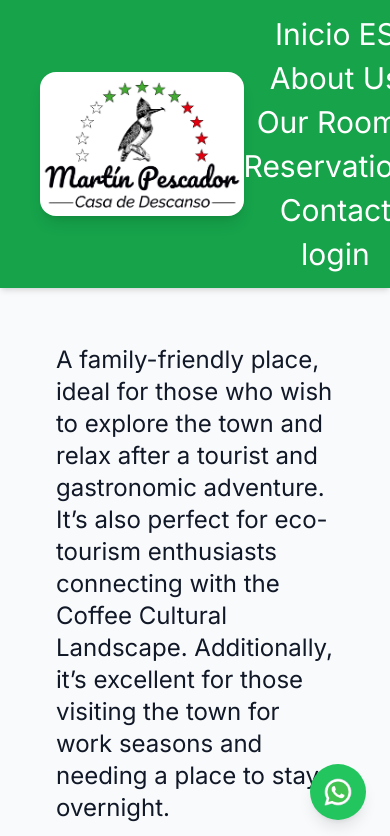
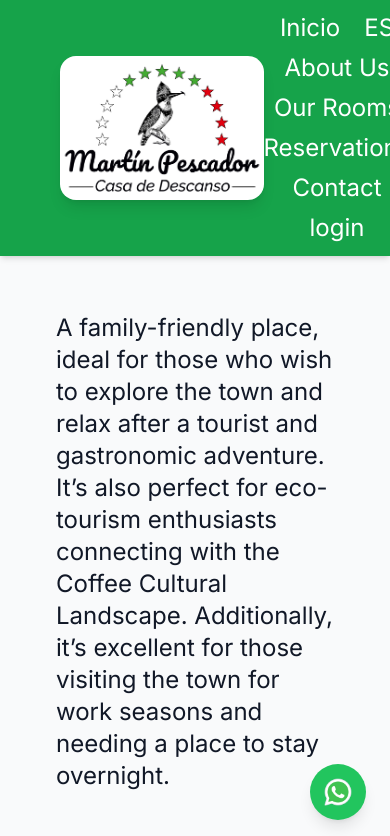
Before and after one commit to Erika000o/Hostal, a React (Vite) app in the folder hostal_martin/: page / in a window 390 px wide. Shown: the top 836 px of the page. Built offline with nearby package versions, Linux system fonts and the light colour scheme; no server answers.

Commit message:
Actualización de traduccion

```diff
--- a/hostal_martin/src/components/Header.jsx
+++ b/hostal_martin/src/components/Header.jsx
@@ -10,8 +10,8 @@ function Header() {
   };
 
   return (
-    <header className="bg-green-600 text-white p-4 shadow-md">
-      <div className="max-w-[1400px] mx-auto flex items-center justify-between px-6">
+    <header className="bg-green-600 text-white p-3 shadow-md">
+      <div className="max-w-[1400px] mx-auto flex items-center justify-between px-12">
 
         <div className="flex-shrink-0">
           <img
@@ -22,20 +22,20 @@ function Header() {
         </div>
 
         {/* Menú horizontal alineado y responsivo */}
-        <nav className="flex flex-wrap justify-center items-center gap-x-2 gap-y-2 text-2xl whitespace-nowrap">
-          <NavLink to="/" className="hover:underline text-3xl">Inicio</NavLink>
+        <nav className="flex flex-wrap justify-center items-center gap-x-6 gap-y-2 text-xl whitespace-nowrap">
+          <NavLink to="/" className="hover:underline text-2xl">Inicio</NavLink>
           <NavLink
             as="span"
             onClick={toggleLanguage}
-            className={`cursor-pointer text-3xl ${i18n.language === 'es' || i18n.language === 'en' ? 'hover:underline' : ''}`}
+            className={`cursor-pointer text-2xl ${i18n.language === 'es' || i18n.language === 'en' ? 'hover:underline' : ''}`}
           >
             {i18n.language === 'es' ? 'EN' : 'ES'}
           </NavLink>
-          <NavLink to="/about" className="hover:underline text-3xl">{t('about')}</NavLink>
-          <NavLink to="/rooms" className="hover:underline text-3xl">{t('rooms')}</NavLink>
-          <NavLink to="/reservations" className="hover:underline text-3xl">{t('reservations')}</NavLink>
-          <NavLink to="/contact" className="hover:underline text-3xl">{t('contact')}</NavLink>
-          <NavLink to="/login" className="hover:underline text-3xl">{t('login')}</NavLink>
+          <NavLink to="/about" className="hover:underline text-2xl">{t('about')}</NavLink>
+          <NavLink to="/rooms" className="hover:underline text-2xl">{t('rooms')}</NavLink>
+          <NavLink to="/reservations" className="hover:underline text-2xl">{t('reservations')}</NavLink>
+          <NavLink to="/contact" className="hover:underline text-2xl">{t('contact')}</NavLink>
+          <NavLink to="/login" className="hover:underline text-2xl">{t('login')}</NavLink>
         </nav>
       </div>
     </header>
--- a/hostal_martin/src/components/ReservationForm.jsx
+++ b/hostal_martin/src/components/ReservationForm.jsx
@@ -54,7 +54,7 @@ function ReservationForm({ initialHabitacionId = '', initialHabitacionName = '',
   };
 
   return (
-    <div className="bg-white shadow-2xl rounded-2xl p-8 md:p-10 w-full max-w-2xl mx-auto text-[24px]">
+    <div className="bg-white shadow-2xl rounded-2xl p-8 md:p-10 w-full max-w-2xl mx-auto text-[18px]">
 
       <h2 className="text-3xl font-bold text-center text-green-700 mb-6">Formulario de Reserva</h2>
       <form onSubmit={handleSubmit} className="space-y-5">
--- a/hostal_martin/src/i18n.js
+++ b/hostal_martin/src/i18n.js
@@ -82,6 +82,14 @@ const resources = {
       familyRoomPrice: "$200,000 COP",
       viewDetails: "Ver Detalles",
       reserveNow: "Reservar Ahora",
+      wifi: "Wifi",
+      preguntaPor: "Pregunta por:",
+      ofrece: "Lo que ofrece el hostal",
+      ruta: "Rutas de ecoturismo guiadas por operadores locales.",
+      recorrido: "Recorrido cultural por la ciudad y gastronomía local.",
+      aves: "Observación de aves.",
+
+
 
       // Calendar.jsx
       selectDates: "Selecciona tus fechas",
@@ -166,6 +174,17 @@ const resources = {
       familyRoomQuote: "Family room with spacious area",
       familyRoomName: "Family Room",
       familyRoomDesignation: "4 people",
+      whyRoomQuote: "Why Martin Pescador?",
+      whyRoomDescription: "Our hostel's name pays homage to the Great Kingfisher (Megaceryle torquata), a fascinating bird that inhabits the areas near rivers, lagoons, and coasts of Latin America.",
+      whyRoomDescription2: "This beautiful bird, with its grayish-blue plumage and brick-colored chest, is known for its incredible ability to dive into the water and catch fish with great precision.",
+      whyRoomDescription3: "Just as the kingfisher carefully chooses its spot to observe the surroundings and enjoy nature, we want you to find in our hostel a perfect place to rest, connect with nature, and experience tranquility and warmth.",
+
+      coffeeMachine: "Our Bonasa #4 Coffee Pulper",
+      coffeeMachineDescription: "A symbol of tradition, work, and passion for coffee.",
+      coffeeMachineDescription2: "In a special corner of our hostel, you'll find a manual Bonasa #4 coffee pulper, a three-spout machine that has witnessed early mornings filled with effort and the fresh aroma of coffee beans.",
+      coffeeMachineDescription3: "This pulper, traditionally used on coffee farms, represents more than just a simple process: it's the story of the countryside, of the hands that cultivate and transform the fruit into what we know as coffee.",
+      coffeeMachineDescription4: "When you stay with us, you don't just rest; you connect with the essence of coffee, from its origin to your cup.",
+      coffeeMachineDescription5: "Because every detail at Martin Pescador Hostel speaks to you, tells you something, and this machine is a tribute to the dedication behind every sip.",
 
       // About.jsx
       about: "About Us",
@@ -182,6 +201,8 @@ const resources = {
       visionText: "We aspire to be recognized as the preferred destination in the town for those seeking a place of rest that combines urban comfort with the tranquility of the hostel. We are committed to growing sustainably, offering exceptional service that promotes responsible tourism and creates extraordinary experiences. We aim to be a benchmark in environmental respect and in creating a space where guests can reconnect with nature, ensuring their continued return.",
       missionTitle: "Mission",
       missionText: "Our mission is to offer our guests a space where the calm of the countryside meets the comfort of the urban. Through warm and personalized attention, we provide a memorable resting experience in a natural environment that evokes the traditions of the Coffee Cultural Landscape. We promote responsible and sustainable tourism, respecting the environment while offering accessible and quality service.",
+
+
 
       // Contact.jsx
       contact: "Contact",
@@ -207,6 +228,13 @@ const resources = {
       familyRoomPrice: "$200,000 COP",
       viewDetails: "View Details",
       reserveNow: "Reserve Now",
+      wifi: "Wifi",
+      ofrece: "What the hostel offers",
+      ruta: "Guided ecotourism routes by local operators.",
+      recorrido: "Cultural tour of the city and local gastronomy.",
+      aves: "Bird watching.",
+      preguntaPor: "Ask for:",
+
 
       // Calendar.jsx
       selectDates: "Select your dates",
--- a/hostal_martin/src/pages/Rooms.jsx
+++ b/hostal_martin/src/pages/Rooms.jsx
@@ -69,7 +69,7 @@ function Rooms() {
       <h1 className="text-3xl font-bold mb-6 text-center text-emerald-700">{t('rooms')}</h1>
 
       {selected && (
-        <div className="mb-6 p-6 border rounded-2xl shadow-xl flex flex-col md:flex-row items-center gap-6 bg-white">
+        <div className="mb-6 p-6 border rounded-2xl shadow-xl flex flex-col md:flex-row items-center gap-9 bg-white">
           <div className="w-full md:w-1/2">
             <Swiper
               modules={[Navigation, Pagination]}
@@ -79,7 +79,11 @@ function Rooms() {
             >
               {selected.images.map((img, index) => (
                 <SwiperSlide key={index}>
-                  <img src={img} alt={`Imagen ${index + 1}`} className="w-96 h-92 object-cover object-center rounded-lg" style={{ objectPosition: 'center center' }} />
+                  <img
+                    src={img}
+                    alt={`Imagen ${index + 1}`}
+                    className="w-full h-auto max-h-96 mx-auto object-cover rounded-lg"
+                  />
                 </SwiperSlide>
               ))}
             </Swiper>
@@ -96,7 +100,7 @@ function Rooms() {
             </p>
             <button
               onClick={() => handleReserve(selected)}
-              className="bg-emerald-600 text-white px-6 py-2 rounded hover:bg-emerald-700 transition"
+              className="bg-rojoHostal text-white px-6 py-2 rounded hover:bg-emerald-700 transition"
             >
               {t('reserveNow')}
             </button>
@@ -104,28 +108,28 @@ function Rooms() {
             <div className="mt-4 space-y-2 text-gray-700">
               <div className="flex items-center gap-2">
                 <FaMapMarkerAlt size={18} />
-                <span>{t('Lo que ofrece el hostal')}</span>
+                <span>{t('ofrece')}</span>
               </div>
               <div className="flex items-center gap-2">
                 <FaWifi size={18} />
-                <span>{t('Wifi gratis')}</span>
+                <span>{t('wifi')}</span>
               </div>
             </div>
 
             <div className="mt-6">
-              <h3 className="text-lg font-semibold mb-2">{t('Pregunta por:')}</h3>
+              <h3 className="text-lg font-semibold mb-2">{t('preguntaPor')}</h3>
               <ul className="space-y-2 text-gray-600">
                 <li className="flex items-center gap-2">
                   <FaMapMarkerAlt size={18} />
-                  <span>{t('Rutas de ecoturismo guiadas por operadores locales.')}</span>
+                  <span>{t('ruta')}</span>
                 </li>
                 <li className="flex items-center gap-2">
                   <FaUtensils size={18} />
-                  <span>{t('Recorrido cultural por la ciudad y gastronomía local.')}</span>
+                  <span>{t('recorrido')}</span>
                 </li>
                 <li className="flex items-center gap-2">
                   <FaBinoculars size={18} />
-                  <span>{t('Observación de aves.')}</span>
+                  <span>{t('aves')}</span>
                 </li>
               </ul>
             </div>
```
